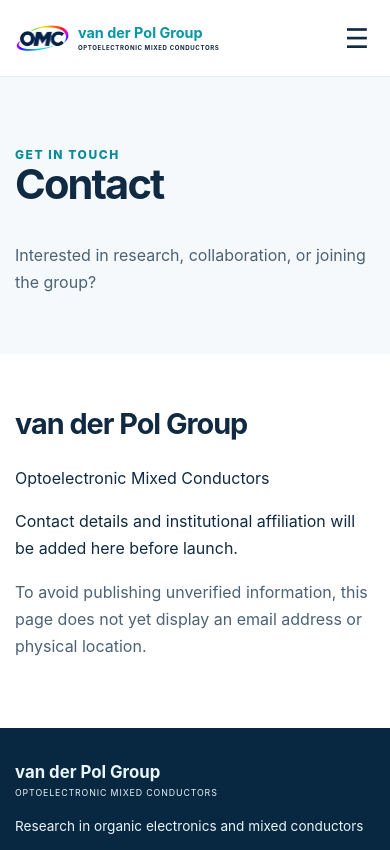
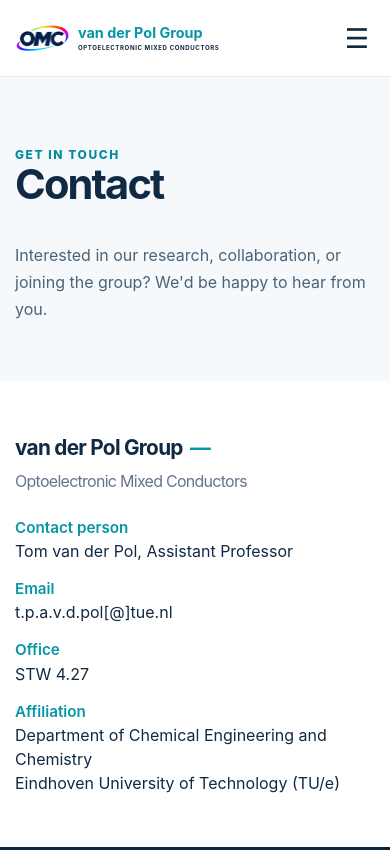
Before and after one commit to Tomvanderpol/vanderpolgroup-astro-starter, an Astro site in the folder vanderpolgroup/: page /contact in a window 390 px wide. Shown: the top 850 px of the page. Built offline with nearby package versions, Linux system fonts and the light colour scheme; Astro itself is replaced by a stand-in of ours.

Commit message:
Update Contact and Our Science pages

```diff
--- a/vanderpolgroup/src/pages/contact.astro
+++ b/vanderpolgroup/src/pages/contact.astro
@@ -1,4 +1,108 @@
+
 ---
 import BaseLayout from '../layouts/BaseLayout.astro';
 ---
-<BaseLayout title="Contact"><section class="pagehead"><div class="container"><div class="eyebrow">GET IN TOUCH</div><h1>Contact</h1><p class="muted">Interested in research, collaboration, or joining the group?</p></div></section><section class="section"><div class="container content"><h2>van der Pol Group</h2><p>Optoelectronic Mixed Conductors</p><p>Contact details and institutional affiliation will be added here before launch.</p><p class="muted">To avoid publishing unverified information, this page does not yet display an email address or physical location.</p></div></section></BaseLayout>
+
+<BaseLayout title="Contact">
+  <section class="pagehead">
+    <div class="container">
+      <div class="eyebrow">GET IN TOUCH</div>
+      <h1>Contact</h1>
+      <p class="muted">
+        Interested in our research, collaboration, or joining the group?
+        We'd be happy to hear from you.
+      </p>
+    </div>
+  </section>
+
+  <section class="section">
+    <div class="container contact-content">
+
+      <h2 class="group-heading">
+        van der Pol Group
+        <span class="separator">—</span>
+        <span class="group-subtitle">Optoelectronic Mixed Conductors</span>
+      </h2>
+
+      <div class="contact-details">
+        <div class="contact-item">
+          <h3>Contact person</h3>
+          <p>Tom van der Pol, Assistant Professor</p>
+        </div>
+
+        <div class="contact-item">
+          <h3>Email</h3>
+          <p>t.p.a.v.d.pol[@]tue.nl</p>
+        </div>
+
+        <div class="contact-item">
+          <h3>Office</h3>
+          <p>STW 4.27</p>
+        </div>
+
+        <div class="contact-item">
+          <h3>Affiliation</h3>
+          <p>
+            Department of Chemical Engineering and Chemistry<br />
+            Eindhoven University of Technology (TU/e)
+          </p>
+        </div>
+      </div>
+
+    </div>
+  </section>
+</BaseLayout>
+
+<style>
+  .contact-content {
+    max-width: 1000px;
+  }
+
+  .group-heading {
+    display: flex;
+    align-items: baseline;
+    flex-wrap: wrap;
+    gap: 0.45rem;
+    margin: 0 0 1.6rem;
+    font-size: 1.5rem;
+    line-height: 1.4;
+  }
+
+  .separator {
+    color: #0696a6;
+  }
+
+  .group-subtitle {
+    font-size: 1.1rem;
+    font-weight: 400;
+    color: #64748b;
+  }
+
+  .contact-details {
+    display: flex;
+    flex-direction: column;
+    gap: 1rem;
+  }
+
+  .contact-item h3 {
+    margin: 0 0 0.15rem;
+    font-size: 0.95rem;
+    font-weight: 600;
+    color: #0696a6;
+  }
+
+  .contact-item p {
+    margin: 0;
+    line-height: 1.5;
+  }
+
+  @media (max-width: 600px) {
+    .group-heading {
+      font-size: 1.3rem;
+    }
+
+    .group-subtitle {
+      font-size: 1rem;
+    }
+  }
+</style>
```
Also changed, not shown: vanderpolgroup/src/pages/research/index.astro (+116 -2 lines).
